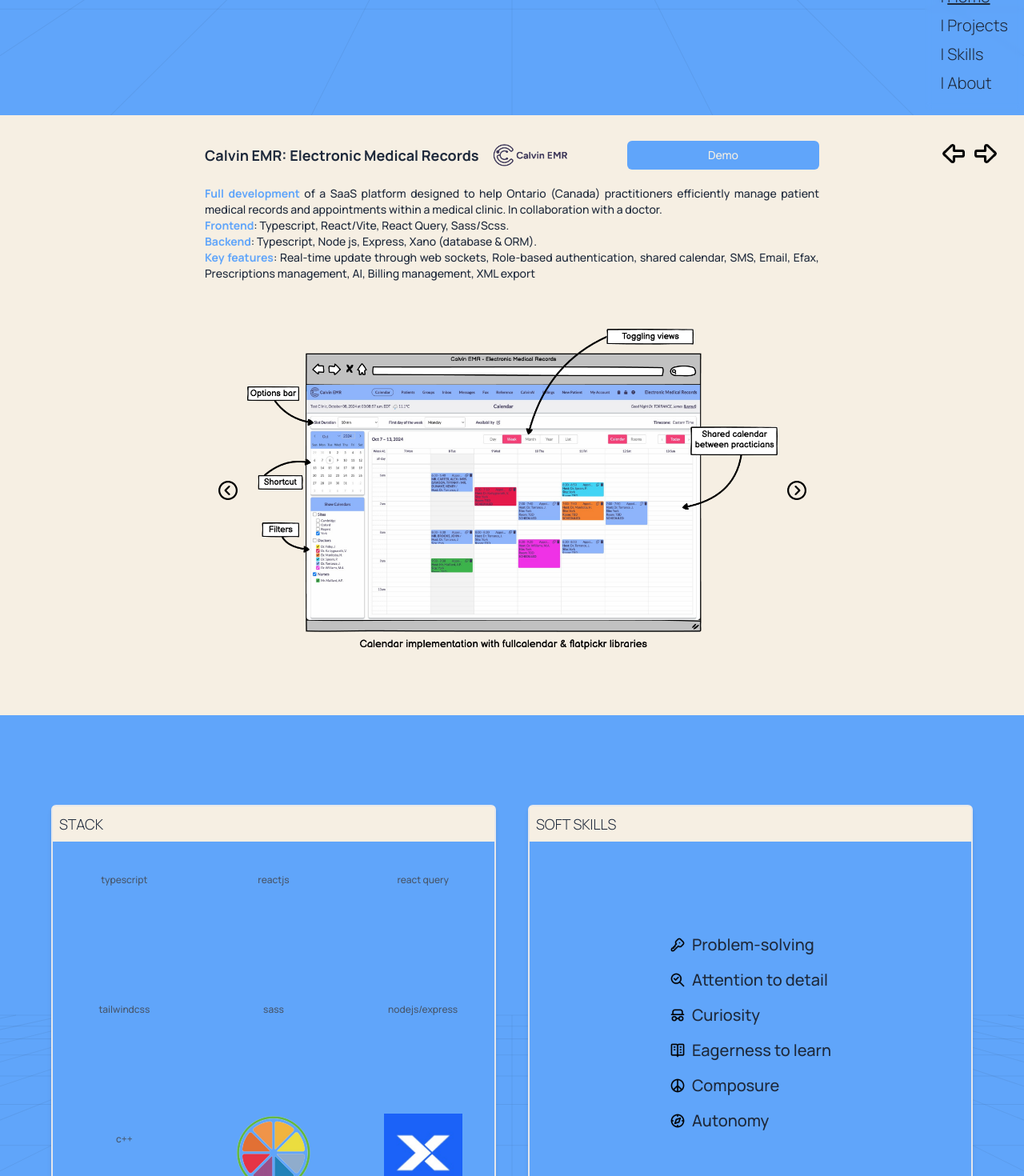
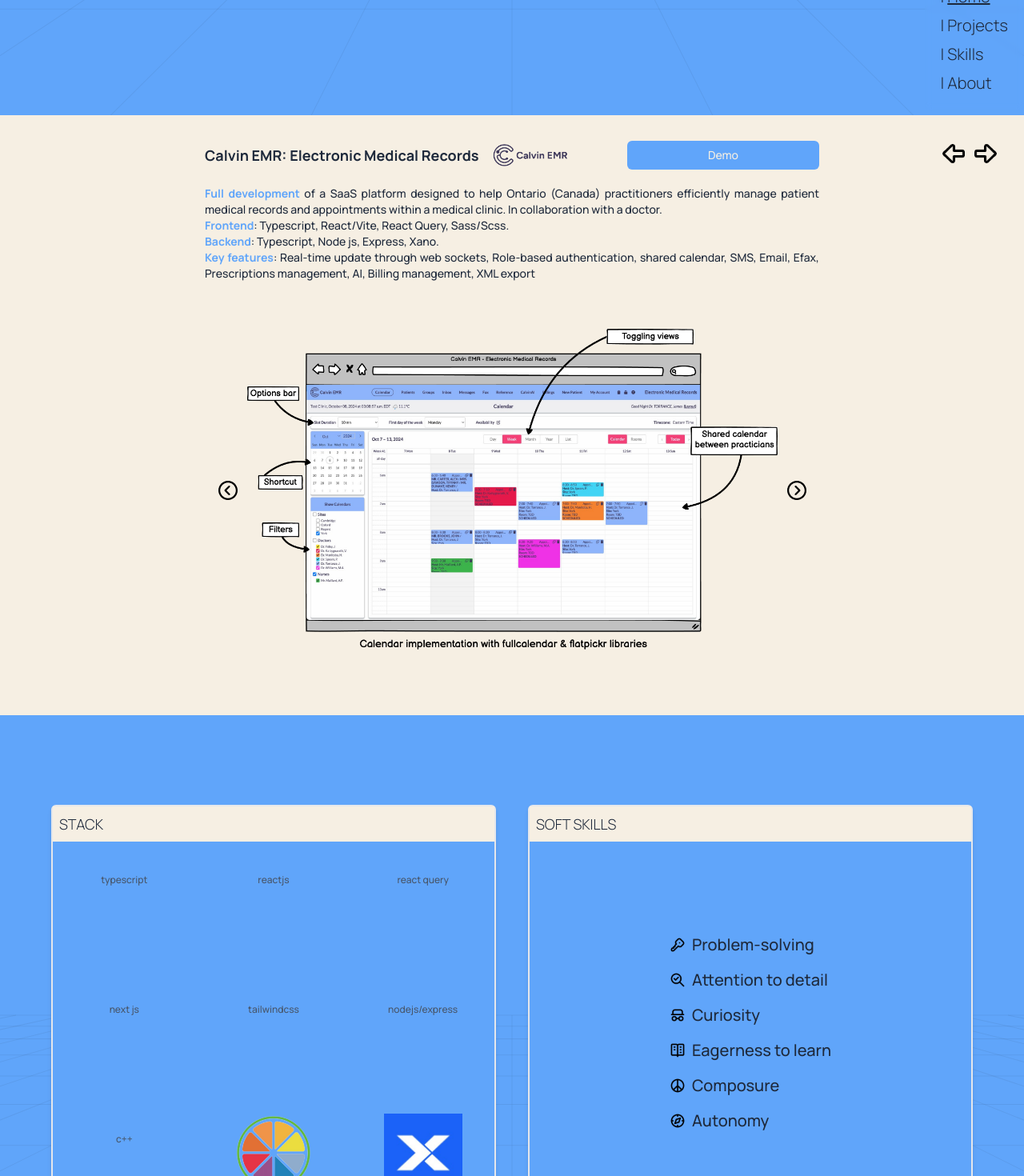
Before and after one commit to virouncode/portfolio, a React (Vite) app: page / in a window 1280 px wide. Shown: the part 662-2132 px from the top of the page at 80% size. Built offline with nearby package versions, Linux system fonts and the light colour scheme; some icons are missing.

Commit message:
added next icon

```diff
--- a/src/components/CalvinEMRProject.tsx
+++ b/src/components/CalvinEMRProject.tsx
@@ -66,7 +66,7 @@
           React/Vite, React Query, Sass/Scss.
           <br />
           <span className="text-blue-400 font-bold md:max-w-3xl"> Backend</span>
-          : Typescript, Node js, Express, Xano (database & ORM).
+          : Typescript, Node js, Express, Xano.
           <br />
           <p>
             <span className="text-blue-400 font-bold md:max-w-3xl">
--- a/src/components/Skills.tsx
+++ b/src/components/Skills.tsx
@@ -25,10 +25,10 @@
               <CustomStackIcon name="typescript" label="typescript" />
               <CustomStackIcon name="reactjs" label="reactjs" />
               <CustomStackIcon name="reactquery" label="react query" />
-              {/* <CustomStackIcon name="reactrouter" label="react router" /> */}
+              <CustomStackIcon name="nextjs" label="next js" />
               {/* <CustomStackIcon name="vitejs" label="vitejs" /> */}
               <CustomStackIcon name="tailwindcss" label="tailwindcss" />
-              <CustomStackIcon name="sass" label="sass" />
+              {/* <CustomStackIcon name="sass" label="sass" /> */}
               <CustomStackIcon name="nodejs" label="nodejs/express" />
               {/* <CustomStackIcon name="openai" label="openai" /> */}
               <CustomStackIcon name="c++" label="c++" />
```
